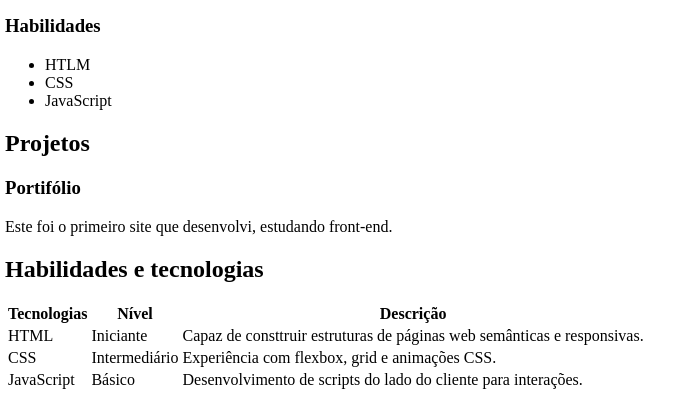
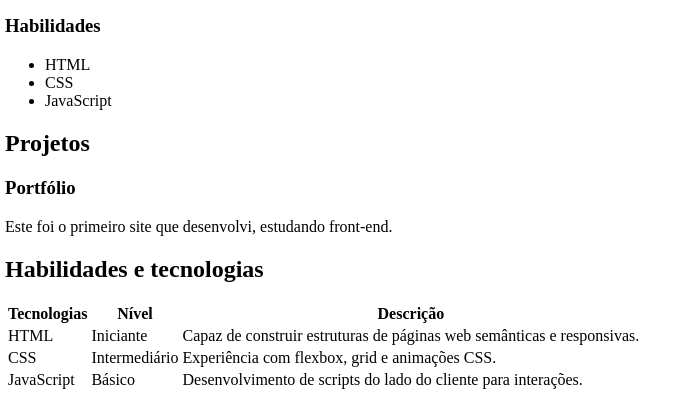
Before and after one commit to naiana-machado/site, a plain HTML site: page index.html in a window 1280 px wide. Shown: the part 274-670 px from the top of the page, 3-688 px from the left. Drawn offline with Linux system fonts and the light colour scheme.

Commit message:
correções

```diff
--- a/index.html
+++ b/index.html
@@ -39,7 +39,7 @@
             <h3>Habilidades</h3>
 
             <ul>
-                <li>HTLM</li>
+                <li>HTML</li>
                 <li>CSS</li>
                 <li>JavaScript</li>
             </ul>
@@ -53,7 +53,7 @@
         <h2>Projetos</h2>
 
         <article>
-            <h3>Portifólio</h3>
+            <h3>Portfólio</h3>
 
             <p>
                 Este foi o primeiro site que desenvolvi, estudando front-end.
@@ -77,12 +77,13 @@
                     <th>Nível</th>
                     <th>Descrição</th>
                 </tr>
+            </thead>
 
             <tbody>
                 <tr>
                     <td>HTML</td>
                     <td>Iniciante</td>
-                    <td>Capaz de consttruir estruturas de páginas web semânticas e responsivas.</td>
+                    <td>Capaz de construir estruturas de páginas web semânticas e responsivas.</td>
                 </tr>
 
                 <tr>
@@ -98,7 +99,7 @@
                 </tr>
             </tbody>
 
-            </thead>
+
         </table>
 
     </section>
@@ -112,7 +113,7 @@
 
             <p>Tem um projeto em mente? Entre em contato.</p>
 
-    <form action="">
+            <form action="">
 
                 <label for="nome">Nome: </label>
                 <input type="text" id="nome" name="nome" required>
```
